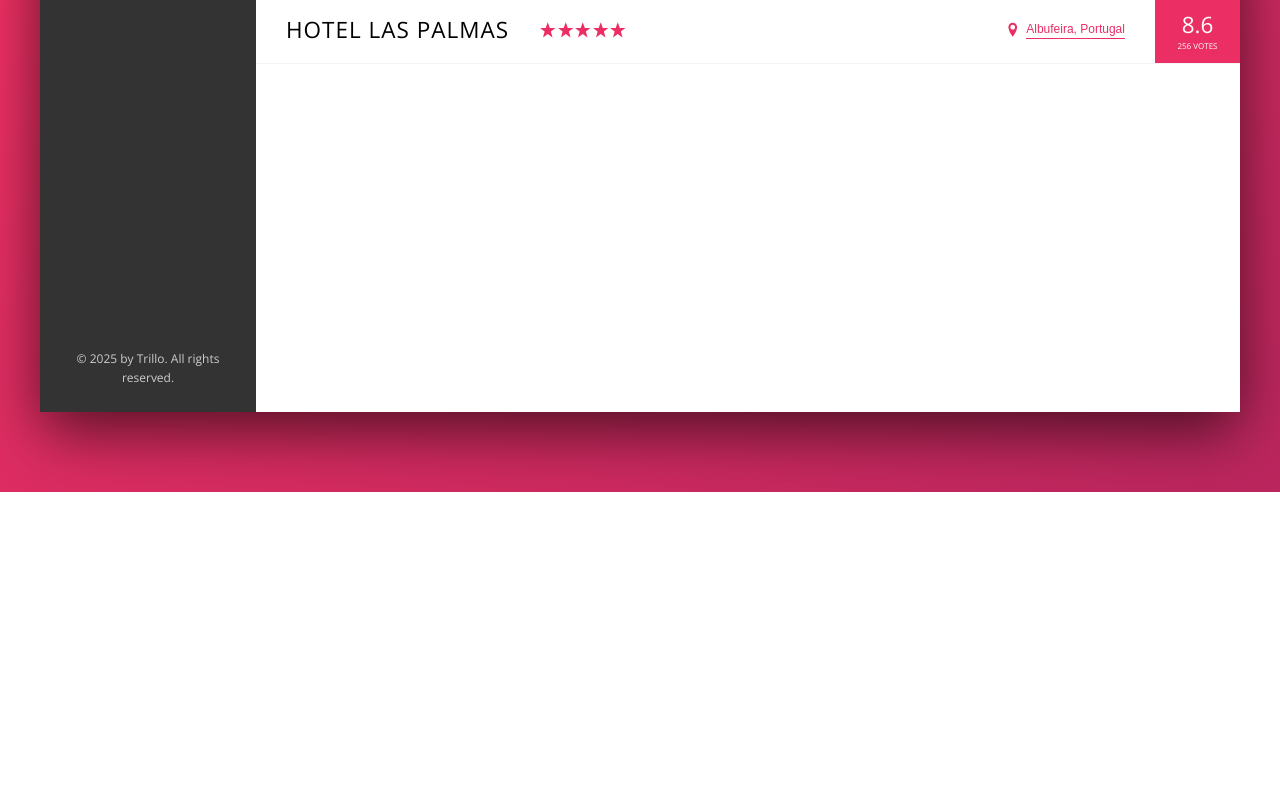
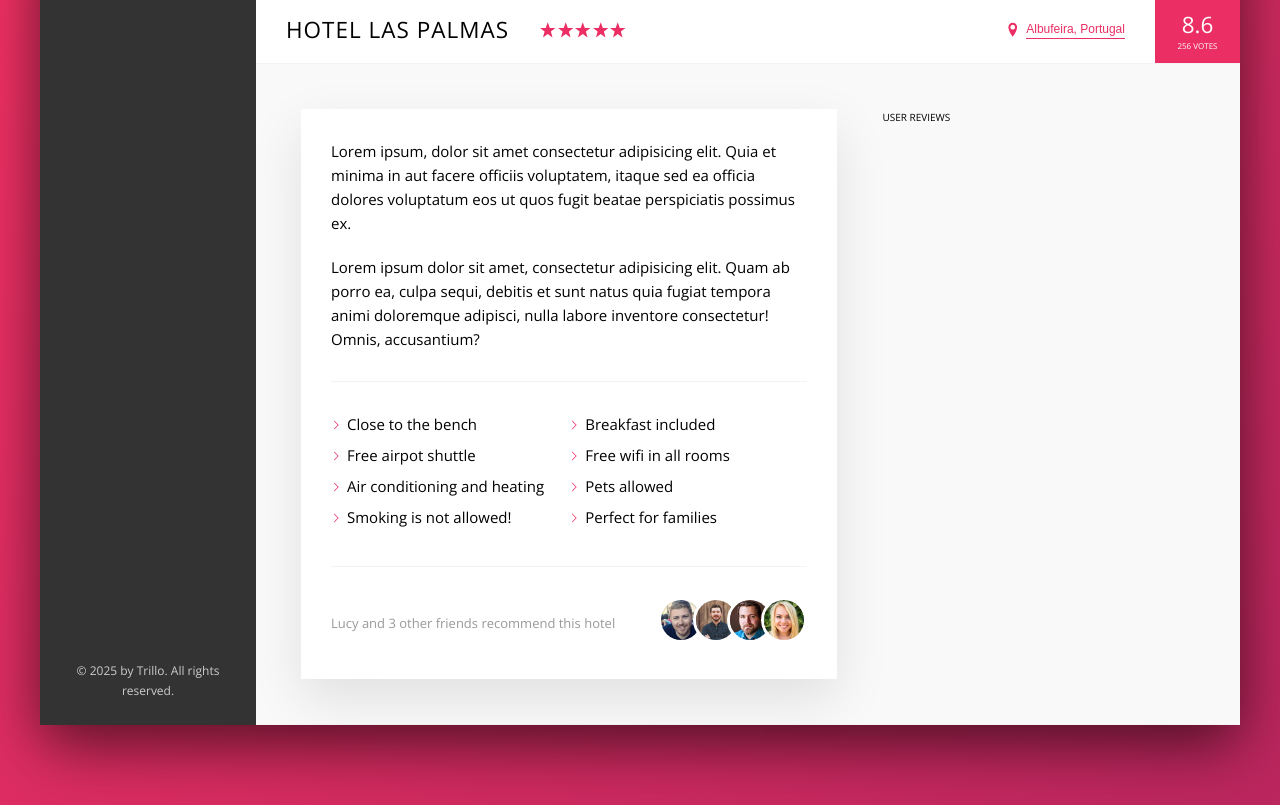
Before and after one commit to Burak849/advanced-css-sass, a website: page Trillo/index.html in a window 1280 px wide. Shown: the part 538-1343 px from the top of the page. Before the commit the page ends 1030 px from the top, so only its background shows below. Drawn offline with nearby package versions, Linux system fonts and the light colour scheme.

Commit message:
version save

```diff
--- a/Trillo/index.html
+++ b/Trillo/index.html
@@ -127,6 +127,39 @@
                             <div class="overview__rating-count">256 votes</div>
                         </div>
                     </div>
+
+                    <div class="detail">
+                        <div class="description">
+                            <p class="paragraph">
+                                Lorem ipsum, dolor sit amet consectetur adipisicing elit. Quia et minima in aut facere officiis voluptatem, itaque sed ea officia dolores voluptatum eos ut quos fugit beatae perspiciatis possimus ex.
+                            </p>
+                            <p class="paragraph">
+                                Lorem ipsum dolor sit amet, consectetur adipisicing elit. Quam ab porro ea, culpa sequi, debitis et sunt natus quia fugiat tempora animi doloremque adipisci, nulla labore inventore consectetur! Omnis, accusantium?
+                            </p>
+                            <ul class="list">
+                                <li class="list__item">Close to the bench</li>
+                                <li class="list__item">Breakfast included</li>
+                                <li class="list__item">Free airpot shuttle</li>
+                                <li class="list__item">Free wifi in all rooms</li>
+                                <li class="list__item">Air conditioning and heating</li>
+                                <li class="list__item">Pets allowed</li>
+                                <li class="list__item">Smoking is not allowed!</li>
+                                <li class="list__item">Perfect for families</li>
+                            </ul>
+                            <div class="recommend">
+                                <p class="recommend__count">Lucy and 3 other friends recommend this hotel</p>
+                                <div class="recommend__friends">
+                                    <img src="img/user-3.jpg" alt="Friend 1" class="recommend__photo">
+                                    <img src="img/user-4.jpg" alt="Friend 2" class="recommend__photo">
+                                    <img src="img/user-5.jpg" alt="Friend 3" class="recommend__photo">
+                                    <img src="img/user-6.jpg" alt="Friend 4" class="recommend__photo">
+                                </div>
+                            </div>
+                        </div>
+                        <div class="user-reviews">
+                            USER REVIEWS
+                        </div>
+                    </div>
                 </main>
             </div>
         </div>
--- a/Trillo/sass/_base.scss
+++ b/Trillo/sass/_base.scss
@@ -32,6 +32,8 @@ Grey dark 3: #999
     --color-grey-dark-3: #999;
 
     --shadow-dark: 0 2rem 6rem rgba(0,0,0,.6);
+    --shadow-light:0 2rem 5rem rgba(0 , 0, 0, .1);
+    --line: 1px solid var(--color-grey-light-2);
 }
 
 *{
--- a/Trillo/sass/_components.scss
+++ b/Trillo/sass/_components.scss
@@ -279,3 +279,74 @@
         box-shadow: none;
     }
 }
+
+
+// PARAGRAPH
+.paragraph{}
+.paragraph:not(:last-of-type){ // last of the type element not the child
+    margin-bottom: 2rem;
+}
+
+
+
+
+// LIST
+.list{
+    list-style: none;
+    margin: 3rem 0;
+    padding: 3rem 0;
+    border-top: var(--line);
+    border-bottom: var(--line);
+
+    display: flex;
+    flex-wrap: wrap;
+
+    &__item{
+        flex: 0 0 50%;
+        margin-bottom: .7rem;
+    }
+    &__item::before{
+        content: "";
+        display: inline-block;
+        height: 1rem;
+        width: 1rem;
+        margin-right: .6rem;
+
+        // background-image: url(../img/chevron-thin-right.svg); // for older browsers
+        // background-size: cover;
+
+        // for new browsers we use => masks
+        background-color: var(--color-primary);
+        -webkit-mask-image: url(../img/chevron-thin-right.svg);
+        -webkit-mask-size: cover; // icon is larger than 1 rem thats why we need to use cover
+        mask-image: url(../img/chevron-thin-right.svg); // for the other browsers
+        mask-size: cover;
+
+    }
+}
+
+// RECOMMEND
+.recommend{
+    font-size: 1.3rem;
+    color: var(--color-grey-dark-3);
+    display: flex;
+    align-items: center;
+
+
+    &__count{
+        margin-right: auto;
+    }
+    &__friends{}
+
+    &__photo{
+        box-sizing: content-box; // this is the default
+        height: 4rem;
+        width: 4rem;
+        border-radius: 50%;
+        border: 3px solid #fff;
+
+        &:not(:last-child){
+            margin-right: -1.5rem;
+        }
+    }
+}
--- a/Trillo/sass/_layout.scss
+++ b/Trillo/sass/_layout.scss
@@ -13,7 +13,7 @@
     font-size: 1.4rem;
     height: 7rem;
     background-color: #fff;
-    border-bottom: 1px solid var(--color-grey-light-2);
+    border-bottom: var(--line);
     display: flex;
     justify-content: space-between;
     align-items: center;
@@ -30,6 +30,22 @@
 .hotel-view{
     background-color: #fff;
     flex: 1; // grow as much as you can in your line
+}
 
-    height: 80rem; // testing height
+.detail{
+    display: flex;
+    padding: 4.5rem;
+    background-color: var(--color-grey-light-1);
+    border-bottom: var(--line);
 }
+.description{
+    font-size: 1.5rem;
+    flex: 0 0 60%; // dont grow and shrink 60% basis
+    box-shadow: var(--shadow-light);
+    padding: 3rem;
+    background-color: #fff;
+    margin-right: 4.5rem;
+}
+.user-reviews{
+    flex:1;
+}
```
Also changed, not shown: Trillo/css/style.css, 1 other file.
